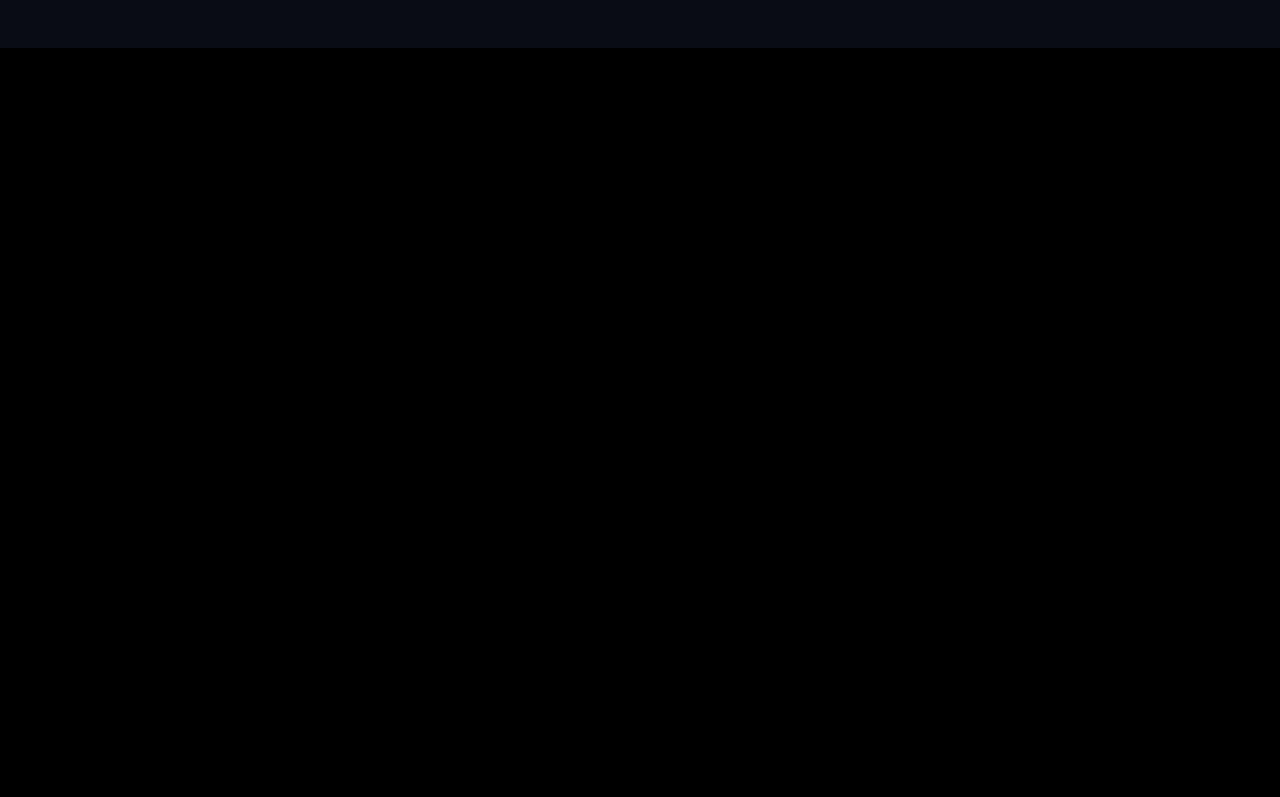
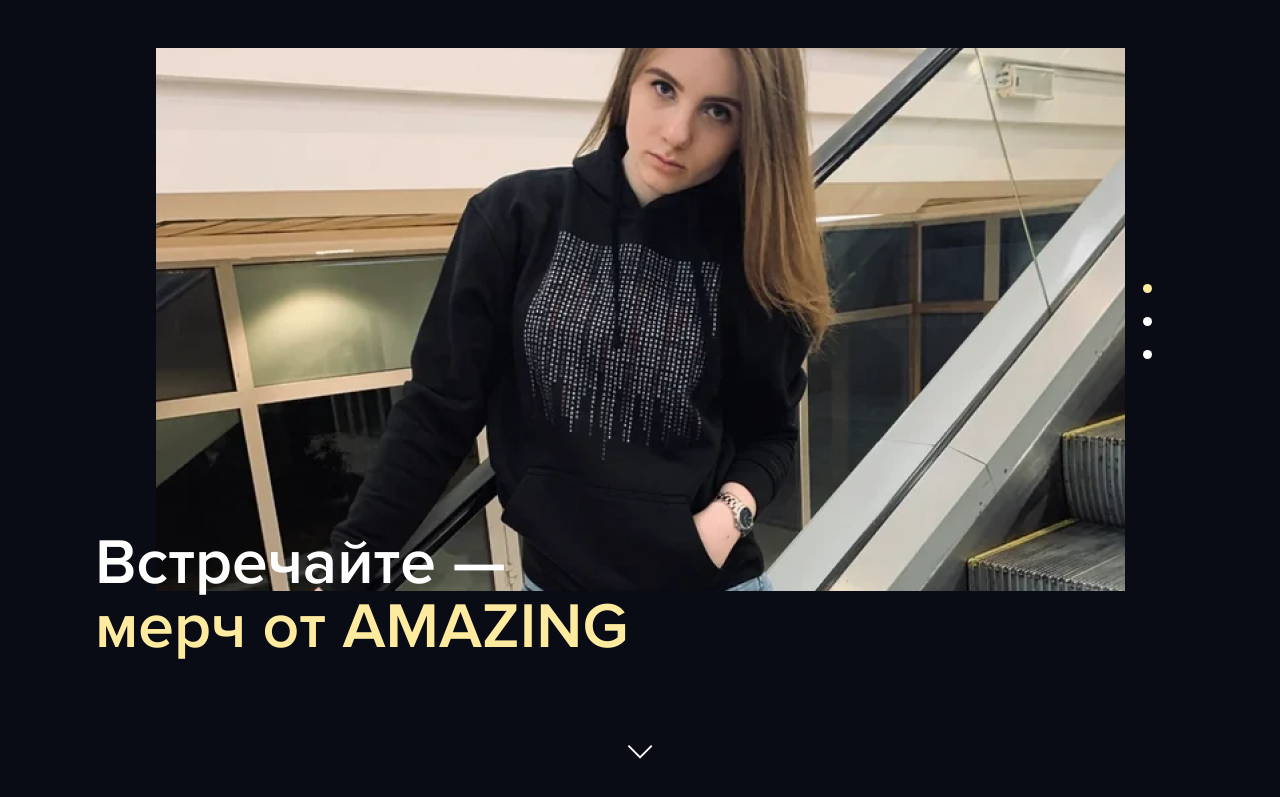
Before and after one commit to AsyaNext/amazingGG-catalog, a plain HTML site: page index.html in a window 1280 px wide. Shown: the part 106-903 px from the top of the page. Before the commit the page ends 800 px from the top, so only its background shows below. Drawn offline with Linux system fonts and the light colour scheme.

Commit message:
feat: banner

```diff
--- a/assets/style.scss
+++ b/assets/style.scss
@@ -25,3 +25,52 @@
     }
   }
 }
+
+.banner {
+  background-color: #0A0C15;
+  .banner-content {
+    display: flex;
+    flex-direction: column;
+    .banner-content__slider {
+      position: relative;
+      align-self: center;
+      .banner-content__slider-points {
+        position: absolute;
+        top: calc(50% - 37.5px);
+        right: -27px;
+        display: grid;
+        gap: 24px;
+        .banner-content__slider-points-item {
+          width: 9px;
+          height: 9px;
+          border-radius: 50%;
+          background-color: #FFFFFF;
+        }
+        .active-item {
+          background-color: #FFEB9F;
+        }
+      }
+    }
+    .banner-content__title {
+      position: relative;
+      top: -64px;
+      max-width: 534px;
+      width: 100%;
+      font-weight: 600;
+      font-size: 64px;
+      line-height: 100%;
+      span {
+        font-weight: 600;
+        font-size: 64px;
+        color: #FFEB9F;
+      }
+    }
+    .banner-content__scroll-icon {
+      margin: 22px auto 38px;
+      width: 26px;
+      height: 14px;
+      background-image: url("images/icons/arrow-bottom.svg");
+      background-size: cover;
+    }
+  }
+}
--- a/index.html
+++ b/index.html
@@ -18,7 +18,22 @@
       </div>
     </div>
   </div>
-  <div class="banner"></div>
+  <div class="banner">
+    <div class="fixed-size">
+      <div class="banner-content">
+        <div class="banner-content__slider">
+          <img class="banner-content__slider-img" src="assets/images/banner-image.png" alt="banner-image">
+          <div class="banner-content__slider-points">
+            <div class="banner-content__slider-points-item active-item"></div>
+            <div class="banner-content__slider-points-item"></div>
+            <div class="banner-content__slider-points-item"></div>
+          </div>
+        </div>
+        <div class="banner-content__title">Встречайте — <span>мерч от AMAZING</span></div>
+        <div class="banner-content__scroll-icon"></div>
+      </div>
+    </div>
+  </div>
   <div class="catalog"></div>
 </body>
 </html>
```
Also changed, not shown: assets/images/icons/arrow-bottom.svg (added), assets/style.css, 1 other file.
